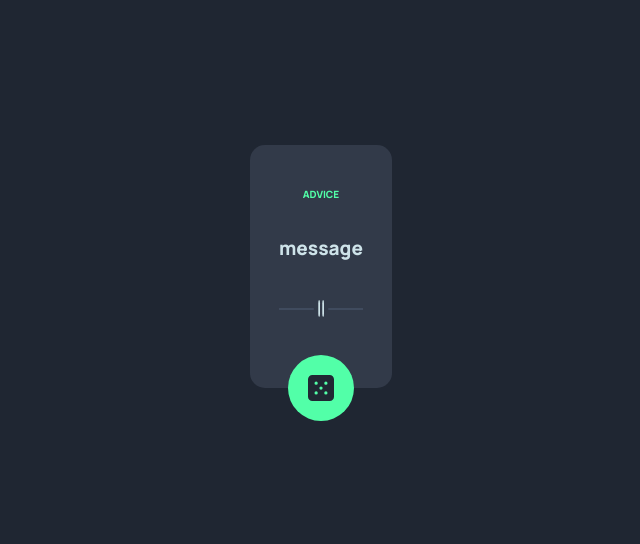
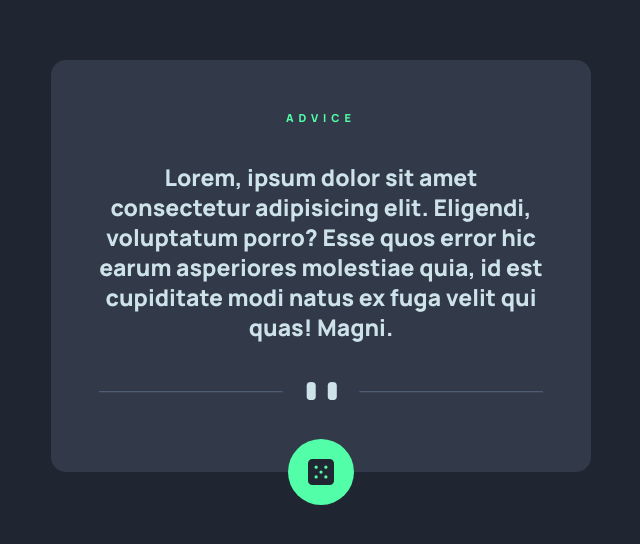
Before and after one commit to kentmichael/advice-generator-app, a website: page index.html in a window 1280 px wide. Shown: the part 134-678 px from the top of the page, without its empty margins (319-959 px from the left). Drawn offline with Linux system fonts and the light colour scheme.

Commit message:
finish app design

```diff
--- a/app/scss/components/advice.scss
+++ b/app/scss/components/advice.scss
@@ -8,29 +8,49 @@
   background-color: var(--dk-gray-blue);
   text-align: center;
 
+  @include breakpoint-up(medium){
+    padding-inline: rem(48);
+    padding-block: rem(52);
+  }
 
   h1 {
     margin-bottom: rem(35);
     font-size: rem(10);
     text-transform: uppercase;
+    letter-spacing: rem(5);
     color: var(--neon-green);
+
+    @include breakpoint-up(medium){
+      margin-bottom: rem(37);
+      font-size: rem(11);
+    }
   }
 
   p {
-    margin-bottom: rem(39);
-    font-size: rem(19);
+    margin-bottom: rem(25);
+    font-size: rem(18);
+    line-height: rem(30);
     color: var(--lt-cyan);
+
+    @include breakpoint-up(medium){
+      margin-bottom: rem(40);
+      font-size: rem(23);
+    }
   }
 
   span {
     display: block;
     height: rem(17);
-    margin-bottom: rem(27);
+    margin-bottom: rem(20);
     background-image: url('/images/pattern-divider-mobile.svg');
     background-repeat: no-repeat;
     background-position: center center;
     background-size: 100% 100%;
     color: var(--gray-blue);
+
+    @include breakpoint-up(medium){
+      height: rem(18);
+    }
   }
 
   button {
@@ -47,6 +67,11 @@
     background-repeat: no-repeat;
     background-position: center center;
     background-size: rem(26) rem(26);
+    transition: box-shadow 300ms ease-in-out;
     cursor: pointer;
   }
+
+  button:hover{
+    box-shadow: 0 rem(1) rem(20) var(--neon-green);
+  }
 }
--- a/app/scss/globals/layout.scss
+++ b/app/scss/globals/layout.scss
@@ -3,8 +3,9 @@
 .container {
   max-width: rem(540);
   margin-inline: rem(18);
-  @include breakpoint-up(medium) {
+
+  @include breakpoint-up(medium){
+    width: 100%;
     margin: 0 auto;
   }
-
 }
--- a/index.html
+++ b/index.html
@@ -21,7 +21,7 @@
   <div class="advice container">
     <h1>advice</h1>
     <p>
-      message
+      Lorem, ipsum dolor sit amet consectetur adipisicing elit. Eligendi, voluptatum porro? Esse quos error hic earum asperiores molestiae quia, id est cupiditate modi natus ex fuga velit qui quas! Magni.
     </p>
     <span></span>
     <button></button>
```
Also changed, not shown: dist/style.css, 1 other file.
